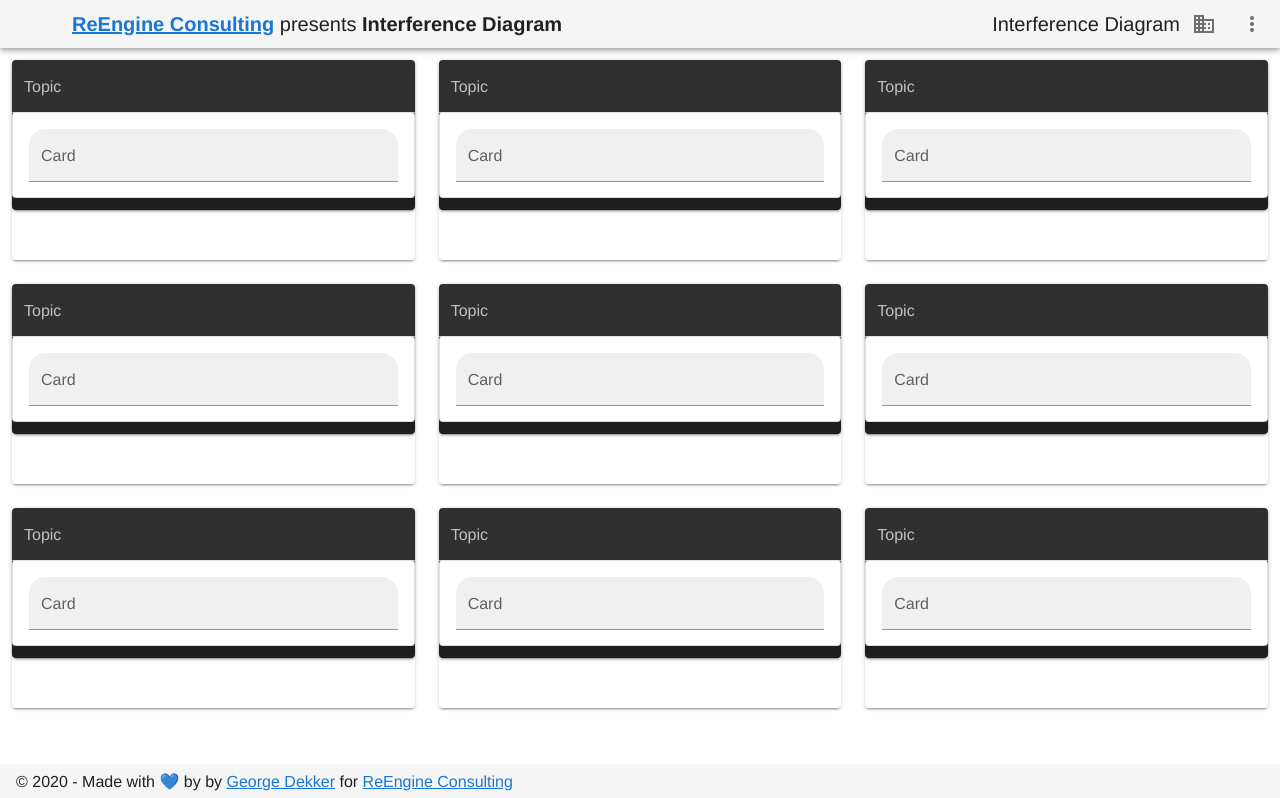
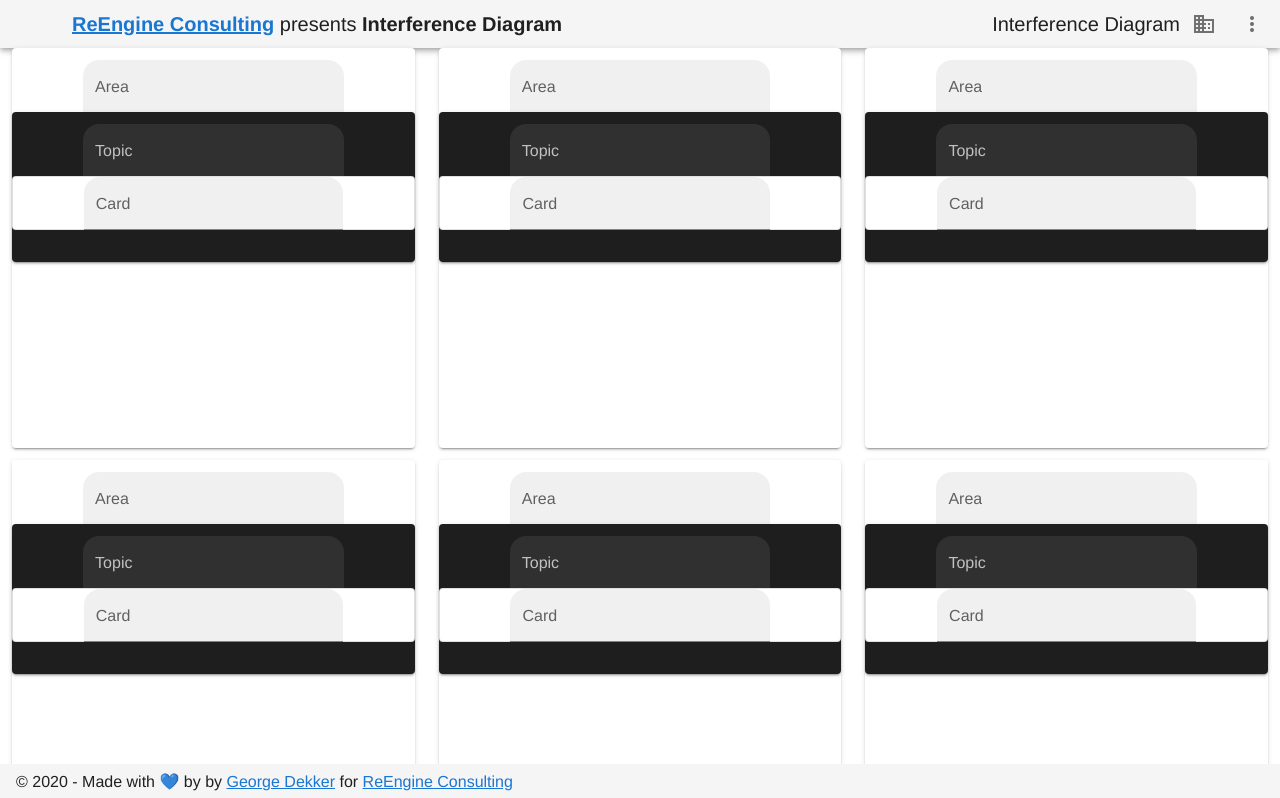
Before and after one commit to georgiedekker/interference-diagram, a Vue app: page / in a window 1280 px wide. Shown: the top 798 px of the page. Built offline with nearby package versions, Linux system fonts and the light colour scheme; a small style sheet from the web is missing.

Commit message:
First commit

```diff
--- a/src/App.vue
+++ b/src/App.vue
@@ -119,7 +119,7 @@ export default {
   margin-top: 0px;
 }
 .boards {
-  height: 200px;
+  height: 400px;
 }
 .board {
   height: 150px;
--- a/src/components/Board.vue
+++ b/src/components/Board.vue
@@ -9,7 +9,11 @@
     @dragend.prevent="dragEnd"
     @drop.prevent="drop"
   >
-  <v-text-field name="name" text-align="center" label="Topic" hide-details="auto" filled shaped dense></v-text-field>
+  <v-row>
+  <v-col cols="2"></v-col>
+  <v-col cols="8"><v-text-field name="name" text-align="center" label="Topic" hide-details="auto" filled shaped dense></v-text-field></v-col>
+  <v-col cols="2"></v-col>
+  </v-row>
   <!-- <v-card-title>{{ id }}</v-card-title> -->
 
   <slot />
--- a/src/components/Boards.vue
+++ b/src/components/Boards.vue
@@ -9,6 +9,11 @@
     @dragend.prevent="dragEnd"
     @drop.prevent="drop"
   >
+  <v-row>
+  <v-col cols="2"></v-col>
+  <v-col cols="8"><v-text-field name="name" text-align="center" label="Area" hide-details="auto" filled shaped dense></v-text-field></v-col>
+  <v-col cols="2"></v-col>
+  </v-row>
         <slot />
      </v-card>
      </v-col>
--- a/src/components/Card.vue
+++ b/src/components/Card.vue
@@ -1,6 +1,10 @@
 <template>
   <v-card outlined light :id="id" class="card" :draggable="draggable" @dragstart="dragStart">
-    <v-card-title><v-text-field name="name" text-align="center" label="Card" hide-details="auto" filled shaped dense></v-text-field></v-card-title>
+    <v-row>
+      <v-col cols="2"></v-col>
+       <v-col cols="8"><v-text-field name="name" text-align="center" label="Card" hide-details="auto" filled shaped dense></v-text-field></v-col>
+      <v-col cols="2"></v-col>
+      </v-row>
     <slot />
   </v-card>
 </template>
```
